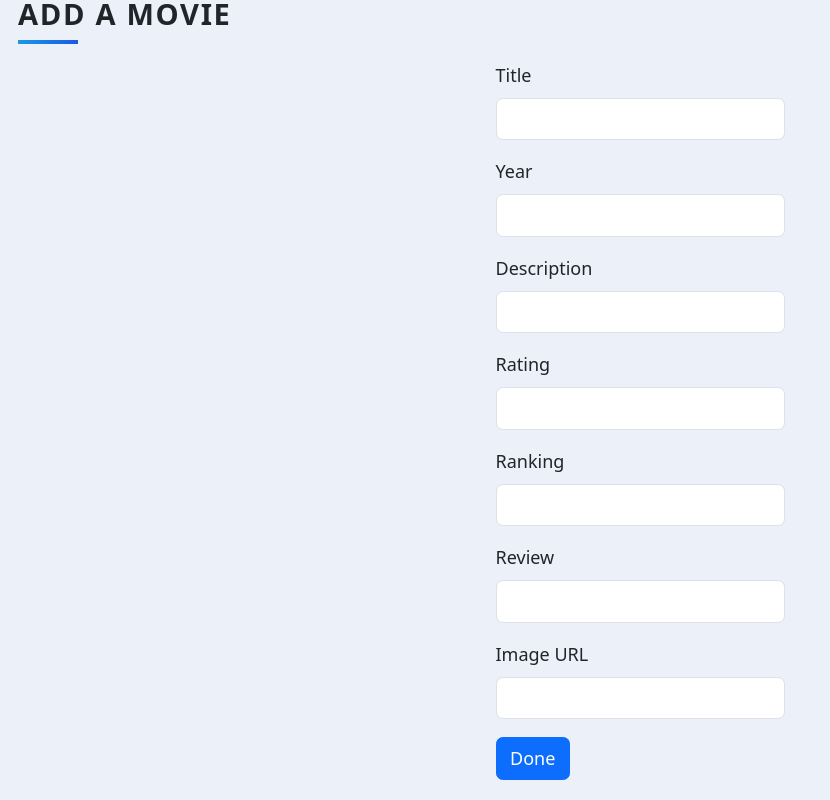
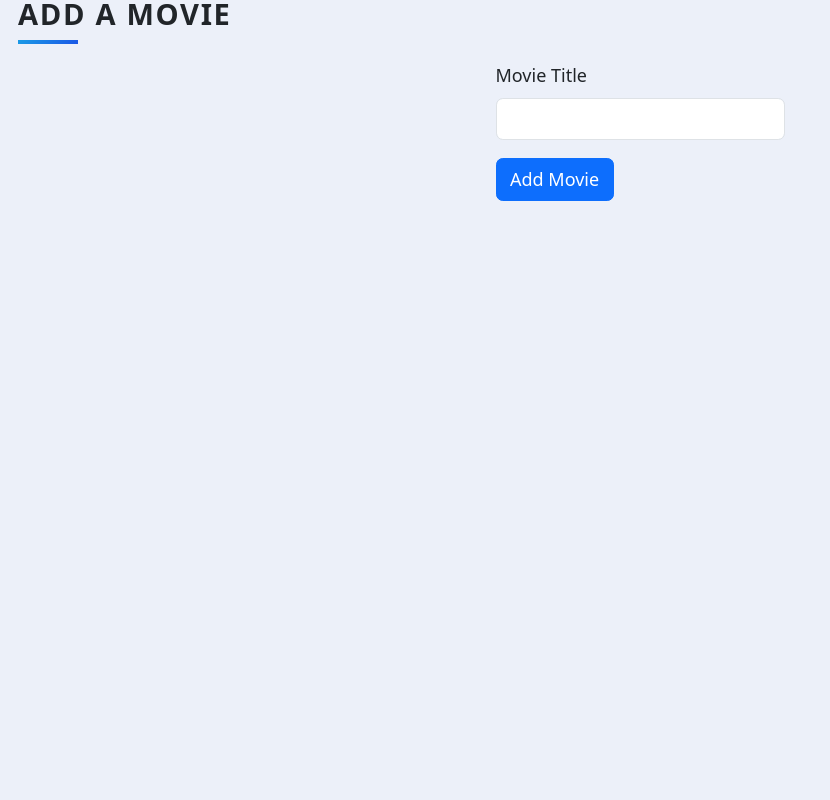
Before and after one commit to Fresnel-Fabian/100-Days-of-Code--Python, a Flask app: page /add in a window 1280 px wide. Shown: the whole page, without its empty margins (0-830 px from the left). Run offline with Flask 3, Linux system fonts and the light colour scheme; some libraries are stand-ins or nearby versions.

Commit message:
Day 64 My Top 10 Movies Website

```diff
--- a/Day-64/day-64-starting-files-top-movies/main.py
+++ b/Day-64/day-64-starting-files-top-movies/main.py
@@ -6,18 +6,12 @@ from wtforms import StringField, SubmitField
 from wtforms.validators import DataRequired
 import requests
 
-'''
-Red underlines? Install the required packages first:
-Open the Terminal in PyCharm (bottom left).
 
-On Windows type:
-python -m pip install -r requirements.txt
-
-On MacOS type:
-pip3 install -r requirements.txt
-
-This will install the packages from requirements.txt for this project.
-'''
+# TMDB bearer token
+headers = {
+            "accept": "application/json",
+            "Authorization": "Bearer token"
+        }
 # Create app
 app = Flask(__name__)
 # Configure sqlite file path
@@ -78,8 +72,11 @@ with app.app_context():
 @app.route("/")
 def home():
     # Read and show data from database
-    result = db.session.execute(db.select(Movie).order_by(Movie.ranking))
-    all_movies = result.scalars()
+    result = db.session.execute(db.select(Movie).order_by(Movie.rating))
+    all_movies = result.scalars().all()
+    for i in range(len(all_movies)):
+        all_movies[i].ranking = len(all_movies) - i
+    db.session.commit()
     return render_template("index.html", movies=all_movies)
 
 # Flask from to edit rating and review
@@ -92,44 +89,65 @@ class RateMovieForm(FlaskForm):
 def edit():
     edit_form = RateMovieForm()
     if edit_form.validate_on_submit():
-        rating = edit_form.rating.data
-        review = edit_form.review.data
-        print(rating, review)
         movie_id = request.args.get('id')
         movie_to_updata = db.get_or_404(Movie, movie_id)
-        movie_to_updata.rating = rating
-        movie_to_updata.review = review
+        movie_to_updata.rating = edit_form.rating.data
+        movie_to_updata.review = edit_form.review.data
         db.session.commit()
         return redirect(url_for("home"))
     return render_template("edit.html", form=edit_form)
 
 # Flask form to add movie
-class AddMovie(FlaskForm):
-    title = StringField("Title", validators=[DataRequired()])
-    year = StringField("Year", validators=[DataRequired()])
-    description = StringField("Description", validators=[DataRequired()])
-    rating = StringField("Rating", validators=[DataRequired()])
-    ranking = StringField("Ranking", validators=[DataRequired()])
-    review = StringField("Review", validators=[DataRequired()])
-    img_url = StringField("Image URL", validators=[DataRequired()])
-    submit = SubmitField("Done")
+# class AddMovie(FlaskForm):
+#     title = StringField("Title", validators=[DataRequired()])
+#     year = StringField("Year", validators=[DataRequired()])
+#     description = StringField("Description", validators=[DataRequired()])
+#     rating = StringField("Rating", validators=[DataRequired()])
+#     ranking = StringField("Ranking", validators=[DataRequired()])
+#     review = StringField("Review", validators=[DataRequired()])
+#     img_url = StringField("Image URL", validators=[DataRequired()])
+#     submit = SubmitField("Done")
+
+# Flask form to find movie
+class FindMovieForm(FlaskForm):
+    title = StringField("Movie Title", validators=[DataRequired()])
+    submit = SubmitField("Add Movie")
+
 @app.route("/add", methods=["GET", "POST"])
 def add():
-    add_form = AddMovie()
-    if add_form.validate_on_submit():
+    form = FindMovieForm()
+    if form.validate_on_submit():
+        title = form.title.data
+        title = title.replace(" ", "%20")
+        url = f"https://api.themoviedb.org/3/search/movie?query={title}&include_adult=false&language=en-US&page=1"
+        response = requests.get(url, headers=headers)
+        data = response.json()["results"]
+
+        return render_template("select.html", options=data)
+    return render_template("add.html", form=form)
+
+@app.route("/selected/")
+def selected():
+    id = request.args.get("id")
+    if id:
+        url = f"https://api.themoviedb.org/3/movie/{id}?language=en-US"
+        response = requests.get(url, headers=headers)
+        data = response.json()
+        MOVIE_DB_IMAGE_URL = "https://image.tmdb.org/t/p/w500"
         new_movie = Movie(
-            title=add_form.title.data,
-            year=add_form.year.data,
-            description=add_form.description.data,
-            rating=add_form.rating.data,
-            ranking=add_form.ranking.data,
-            review=add_form.review.data,
-            img_url=add_form.img_url.data,
-        )
+                title=data["title"],
+                year=data["release_date"].split("-")[0],
+                description=data["overview"],
+                rating=0,
+                ranking=0,
+                review="",
+                img_url=f"{MOVIE_DB_IMAGE_URL}/{data['poster_path']}"
+                )
         db.session.add(new_movie)
         db.session.commit()
-        return redirect(url_for("home"))
-    return render_template("add.html", form=add_form)
+        return redirect(url_for("edit", id=new_movie.id))
+    return redirect(url_for('home'))
+
 
 @app.route("/delete/<int:id>")
 def delete(id):
--- a/Day-64/day-64-starting-files-top-movies/templates/select.html
+++ b/Day-64/day-64-starting-files-top-movies/templates/select.html
@@ -5,9 +5,10 @@
 {% block content %}
 <div class="container">
     <h1 class="heading">Select Movie</h1>
+    {% for movie in options: %}
   <p>
-    <a href="#"> MOVIE TITLE - MOVIE RELEASE DATE</a>
+    <a href="{{ url_for('selected', id=movie.id) }}">{{ movie.title }} - {{ movie.release_date }}</a>
   </p>
-
+    {% endfor %}
 </div>
 {% endblock %}
```
Also changed, not shown: instance/movie.db.
